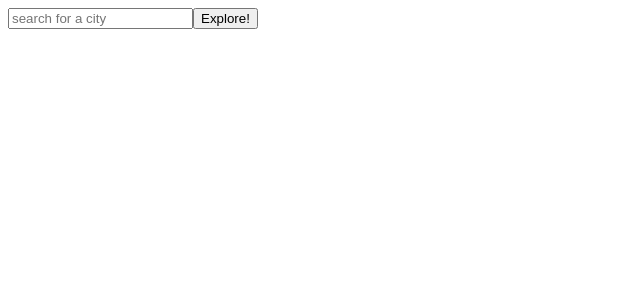
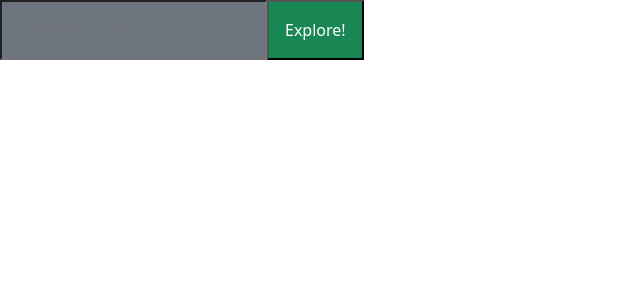
Before and after one commit to JoseGonzalez1394/city-explorer, a React (Create React App) app: page / in a window 1280 px wide. Shown: the top 300 px of the page, without its empty margins (0-640 px from the left). Built offline with nearby package versions, Linux system fonts and the light colour scheme.

Commit message:
checklist 02 done

```diff
--- a/package.json
+++ b/package.json
@@ -7,6 +7,7 @@
     "@testing-library/react": "^13.4.0",
     "@testing-library/user-event": "^13.5.0",
     "axios": "^0.27.2",
+    "bootstrap": "^5.2.1",
     "react": "^18.2.0",
     "react-dom": "^18.2.0",
     "react-scripts": "5.0.1",
--- a/src/App.js
+++ b/src/App.js
@@ -1,5 +1,6 @@
 import React from "react";
 import axios from "axios";
+import 'bootstrap/dist/css/bootstrap.css';
 class App extends React.Component {
   constructor(props) {
     super(props);
@@ -34,19 +35,19 @@ class App extends React.Component {
   render() {
     return (
       <>
-        <input onChange={this.handleInput} placeholder="search for a city"></input>
-        <button onClick={this.handleSearch}>Explore!</button>
+        <input class = "p-3 mb-2 bg-secondary text-white" onChange={this.handleInput} placeholder="search for a city"></input>
+        <button class = "p-3 mb-2 bg-success text-white" onClick={this.handleSearch}>Explore!</button>
         {
           this.state.location.place_id &&
           <>
-            <h2>The City is: {this.state.location.display_name}</h2>
-            <h2>The lat is: {this.state.location.lat}</h2>
-            <h2>The lon is: {this.state.location.lon}</h2>
+            <h2 class="p-3 mb-2 bg-primary text-white">The City is: {this.state.location.display_name}</h2>
+            <h2 class="p-3 mb-2 bg-primary text-white">The lat is: {this.state.location.lat}</h2>
+            <h2 class="p-3 mb-2 bg-primary text-white">The lon is: {this.state.location.lon}</h2>
           </>
         }
         {this.state.error &&
         <>
-        <h2>Oh no! This City doesn't exist: {this.state.errorMessage}</h2>
+        <h2 class="p-3 mb-2 bg-danger text-white">Oh no! This City doesn't exist: {this.state.errorMessage}</h2>
         </>
         }
       </>
--- a/src/index.js
+++ b/src/index.js
@@ -1,6 +1,7 @@
 import React from 'react';
 import ReactDOM from 'react-dom/client';
 import App from './App';
+import 'bootstrap/dist/css/bootstrap.css';
 
 
 const root = ReactDOM.createRoot(document.getElementById('root'));
```
Also changed, not shown: 1 other file (tests, documents, lock files or other folders).
